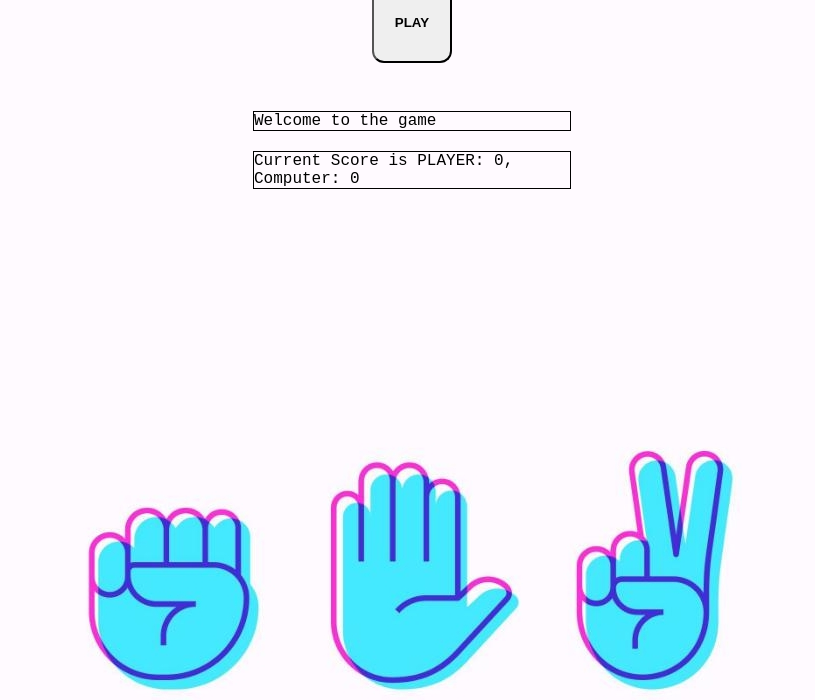
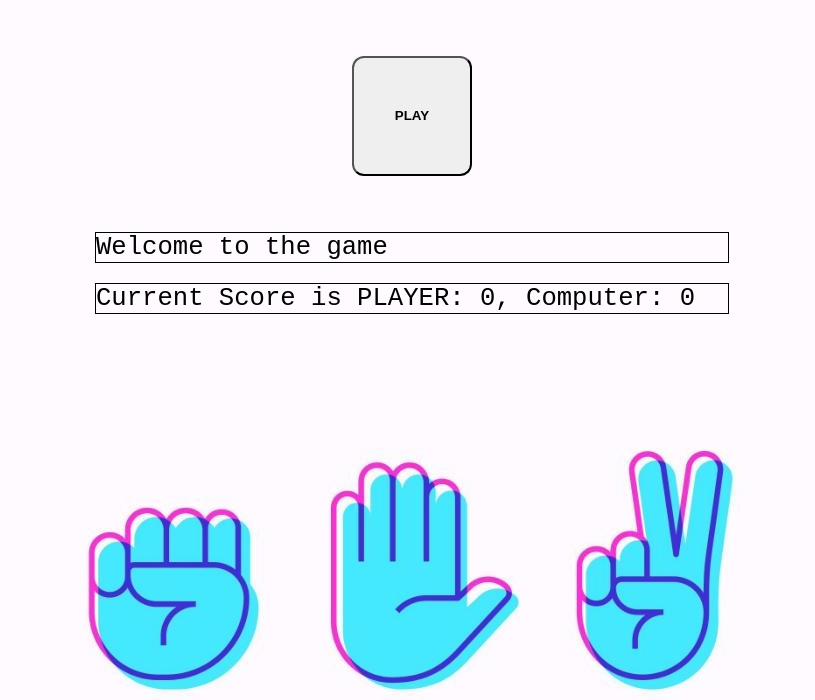
Before and after one commit to Riley-Morris/JS_practice_RPS, a plain HTML site: page RockPaperScissors.html in a window 1280 px wide. Shown: the part 100-800 px from the top of the page, without its empty margins (228-1043 px from the left). Drawn offline with Linux system fonts and the light colour scheme.

Commit message:
fix up transitions, experiement with font size

```diff
--- a/RockPaperScissors.css
+++ b/RockPaperScissors.css
@@ -1,7 +1,7 @@
  body {
     background-color:#FFFAFF;
     font-family: 'Courier New', Courier, monospace;
-
+    font-size: 2vw;
  }
  #container {
     display: flex;
@@ -10,7 +10,7 @@
 }
 .box {
     height: 25%;
-    width: 25%;
+    width: 50%;
     overflow: auto;
     border: 1px solid;
     margin-top: 20px;
@@ -23,11 +23,14 @@
     justify-content: center;
 }
 button {
-    width: 10vh;
-    height: 10vh;
-    margin: 1vh;
+
+    width: 15vh;
+    height: 15vh;
+    margin: 2vh;
     border-radius: 12px;
     font-weight: 900;
+    margin-top: 5vh;
+    transition: all 0.1s;
 }
 
 #rock {
@@ -50,11 +53,11 @@ button {
 
 .rps {
     display: none;
-    transition: all 0.07s;
+
 }
 
-.playing {
+button:active {
     transform: scale(1.2);
-    border-color: blue;
-    box-shadow: 0 0 10px blue;
+    border-color: navy;
+    box-shadow: 0 0 10px navy;
 }
```
